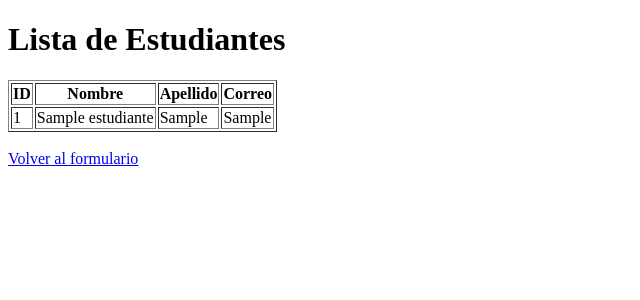
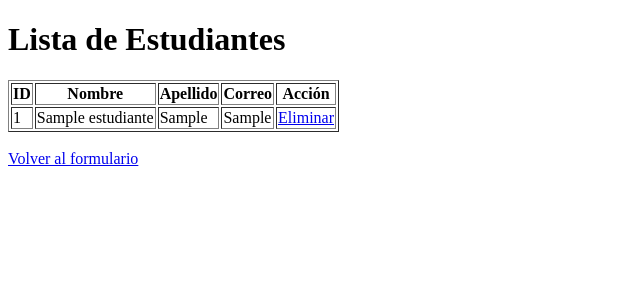
Before and after one commit to miguel-jaeger/crud-php, a PHP site: page /index.php?action=listar in a window 1280 px wide. Shown: the top 300 px of the page, without its empty margins (0-640 px from the left). Run offline with PHP 8.4, Linux system fonts and the light colour scheme; tables that the repository leaves empty or names only in its code hold one stand-in row (values such as "Sample post").

Commit message:
modificado parametros

```diff
--- a/index.php
+++ b/index.php
@@ -13,6 +13,7 @@ $action = isset($_GET['action']) ? $_GET['action'] : '';
 $post_action = isset($_POST['action']) ? $_POST['action'] : '';
 
 // Lógica del controlador
+
 if($post_action == 'crear'){
     // Si la acción es 'crear' (viene del formulario POST)
     $estudiante->nombre = $_POST['nombre'];
@@ -33,6 +34,16 @@ if($post_action == 'crear'){
     $estudiantes = $estudiante->leer();
     // Carga la Vista para mostrar la lista
     require_once './vista/Listar.php';
+}
+ else if ($action == 'eliminar') {
+
+    // Si la acción es 'listar' (viene de una petición GET)
+    // Llama al método del Modelo para obtener los datos
+    $estudiantes = $estudiante->eliminar($_GET['id']);
+
+    // Carga la Vista para mostrar la lista
+    header('Location: ./index.php');
+
 } else {
     // Si no se especifica ninguna acción, muestra el formulario por defecto
     require_once './vista/Registro.php';
--- a/modelo/Conexion.php
+++ b/modelo/Conexion.php
@@ -2,6 +2,7 @@
 
 class Database {
     private $host = "localhost";
+    //Datos a cambiar
     private $db_name = "db_estudiantes";
     private $username = "root";
     private $password = "";
--- a/modelo/Estudiante.php
+++ b/modelo/Estudiante.php
@@ -36,7 +36,15 @@ class Estudiante {
 
     // Método para leer todos los estudiantes
     public function leer() {
-        $query = "SELECT id_estudiante, nombre, apellido, correo FROM " . $this->table_name . " ORDER BY id_estudiante DESC";
+        $query = "SELECT * FROM " . $this->table_name . " ORDER BY id_estudiante DESC";
+        $stmt = $this->conn->prepare($query);
+        $stmt->execute();
+        return $stmt;
+    }
+
+    //Eliminar estudiante
+    public function eliminar($id_estudiante) {
+        $query = "DELETE FROM " . $this->table_name . " WHERE id_estudiante=$id_estudiante";
         $stmt = $this->conn->prepare($query);
         $stmt->execute();
         return $stmt;
--- a/vista/Listar.php
+++ b/vista/Listar.php
@@ -12,6 +12,7 @@
                 <th>Nombre</th>
                 <th>Apellido</th>
                 <th>Correo</th>
+                <th>Acción</th>
             </tr>
         </thead>
         <tbody>
@@ -21,6 +22,7 @@
                 <td><?php echo $row['nombre']; ?></td>
                 <td><?php echo $row['apellido']; ?></td>
                 <td><?php echo $row['correo']; ?></td>
+                <td><a href="index.php?action=eliminar&id=<?php echo $row['id_estudiante']; ?>">Eliminar</a></td>
             </tr>
             <?php endwhile; ?>
         </tbody>
```
Also changed, not shown: controlador/Controlador.php (+8 -5 lines).
